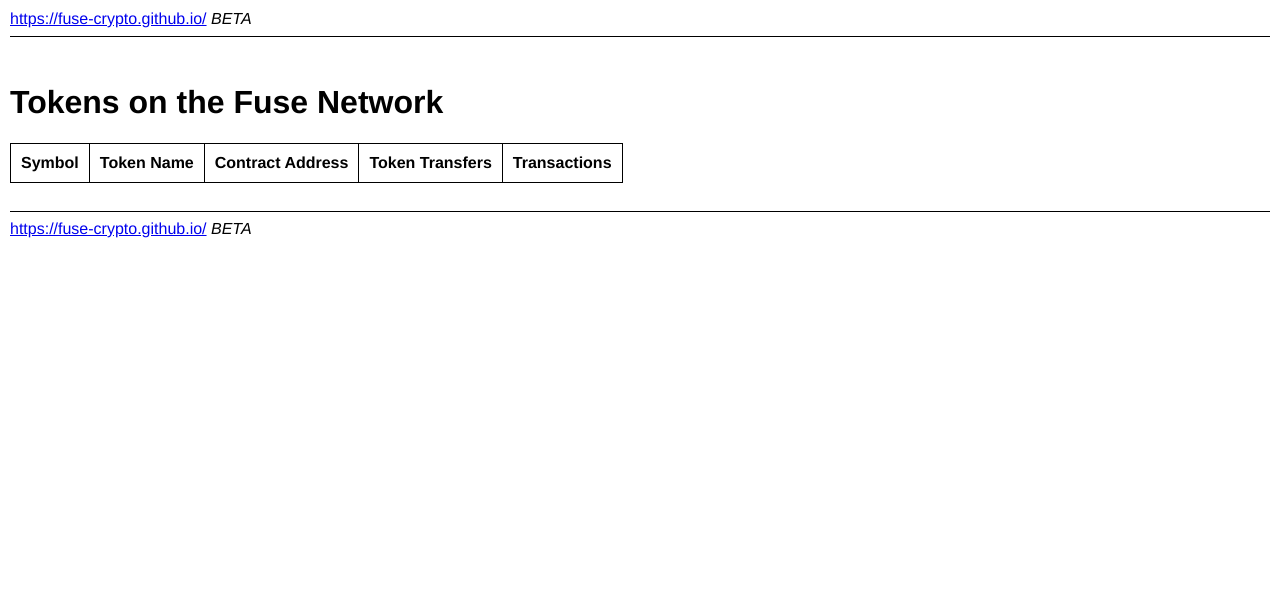
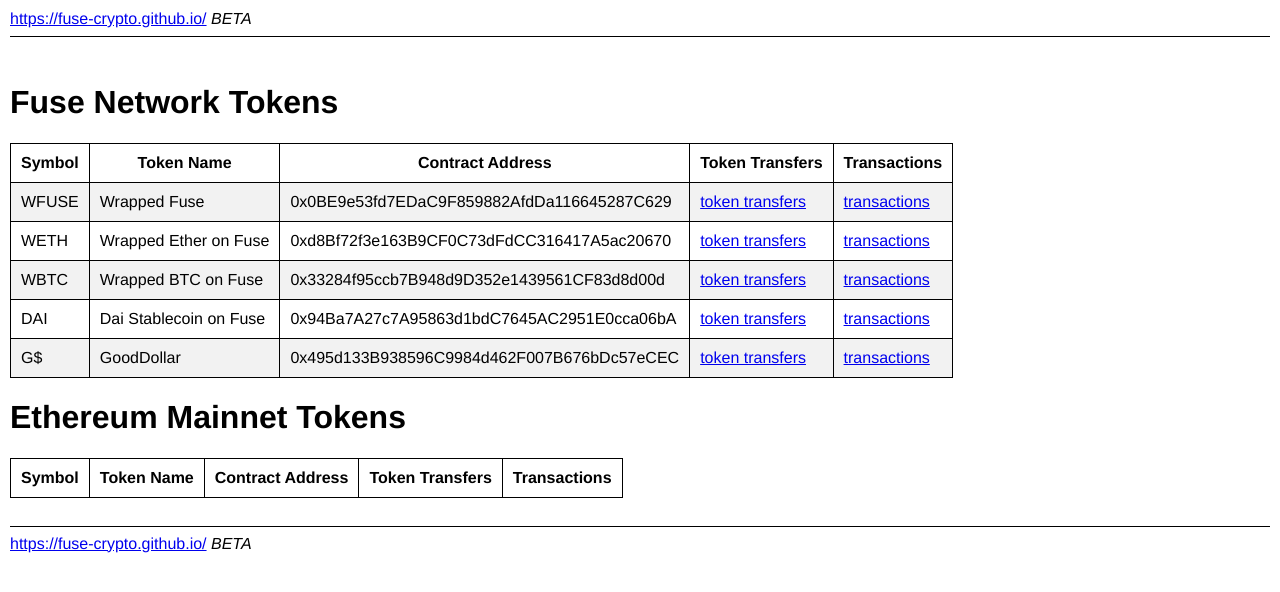
Before and after one commit to Fuse-Crypto/fuse-crypto.github.io, a Jekyll site: the page built from tokens/index.md, in a window 1280 px wide. Shown: the top 592 px of the page. Built offline with Jekyll 4.4.1, drawn with Linux system fonts in a browser that asks for light colours.

Commit message:
Update index.md

```diff
--- a/tokens/index.md
+++ b/tokens/index.md
@@ -1,9 +1,9 @@
 ---
 layout: default
-title: Tokens on the Fuse Network
+title: Fuse Tokens
 ---
 
-# Tokens on the Fuse Network
+# Fuse Network Tokens
 
 <table>
   <tbody>
@@ -14,7 +14,7 @@
       <th>Token Transfers</th>
       <th>Transactions</th>
     </tr>
-{% for token in site.data.tokens %}
+{% for token in site.data.fuse-tokens %}
     <tr>
       <td>{{ token.symbol }}</td>
       <td>{{ token.name }}</td>
@@ -25,3 +25,26 @@
 {% endfor %}
   </tbody>
 </table>
+
+# Ethereum Mainnet Tokens
+
+<table>
+  <tbody>
+    <tr>
+      <th>Symbol</th>
+      <th>Token Name</th>
+      <th>Contract Address</th>
+      <th>Token Transfers</th>
+      <th>Transactions</th>
+    </tr>
+{% for token in site.data.ethereum-tokens %}
+    <tr>
+      <td>{{ token.symbol }}</td>
+      <td>{{ token.name }}</td>
+      <td>{{ token.address }}</td>
+      <td><a href="https://etherscan.io/token{{ token.address }}" target="_blank">token transfers</a></td>
+      <td><a href="https://etherscan.io/address/{{ token.address }}" target="_blank">transactions</a></td>
+    </tr>
+{% endfor %}
+  </tbody>
+</table>
```
